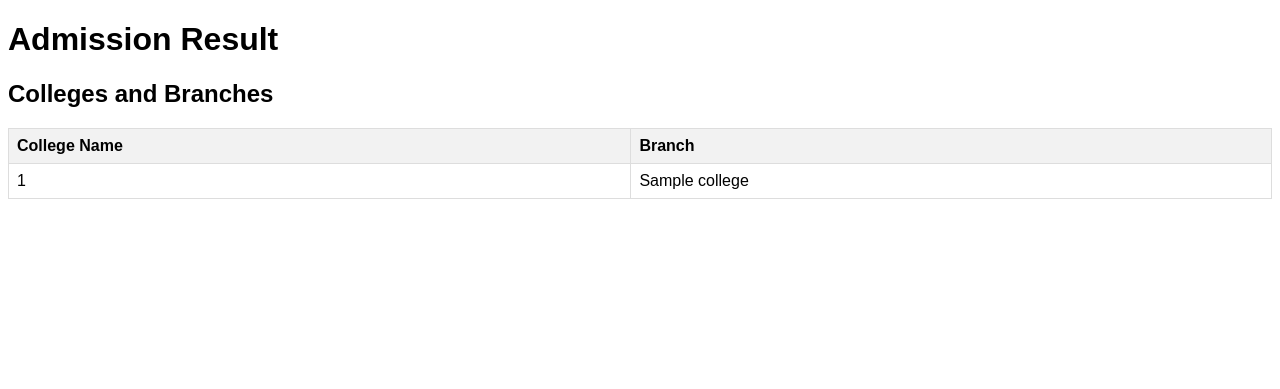
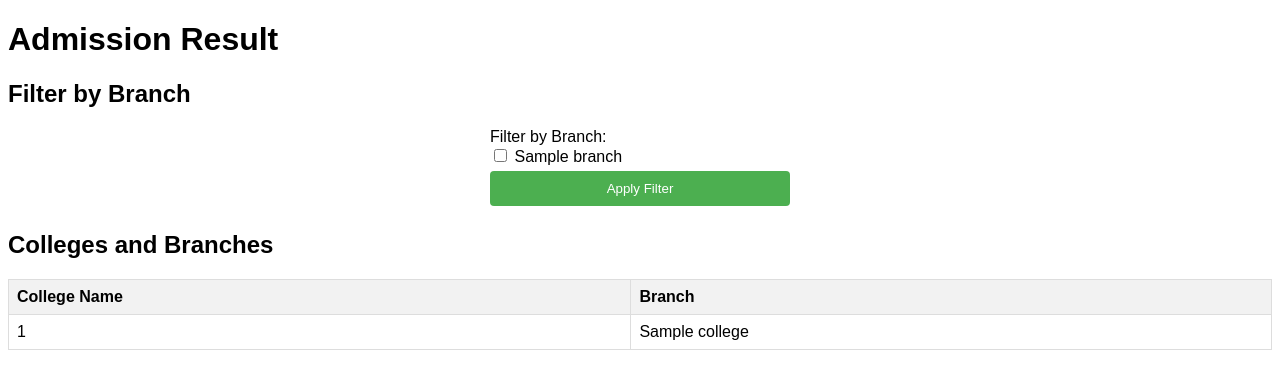
Before and after one commit to gauthamnnair/College-Connect, a Flask app: template templates/result.html in a window 1280 px wide. Shown: the top 389 px of the page. Run offline with Flask 3, Linux system fonts and the light colour scheme; the template is opened without the code that fills it: most values are stand-ins (such as "Sample title", 1, 10 or a date in 2020).

Commit message:
Added Filter by branch option

```diff
--- a/templates/result.html
+++ b/templates/result.html
@@ -6,6 +6,17 @@
 </head>
 <body>
     <h1>Admission Result</h1>
+    <h2>Filter by Branch</h2>
+    <form action="/filter" method="post">
+        <label>Filter by Branch:</label>
+        <br>
+        {% for branch in distinct_branches %}
+        <input type="checkbox" id="{{ branch }}" name="branch" value="{{ branch }}">
+        <label for="{{ branch }}">{{ branch }}</label>
+        <br>
+        {% endfor %}
+        <input type="submit" value="Apply Filter">
+    </form>
     <h2>Colleges and Branches</h2>
     <table>
         <thead>
```
Also changed, not shown: admissions.db.
